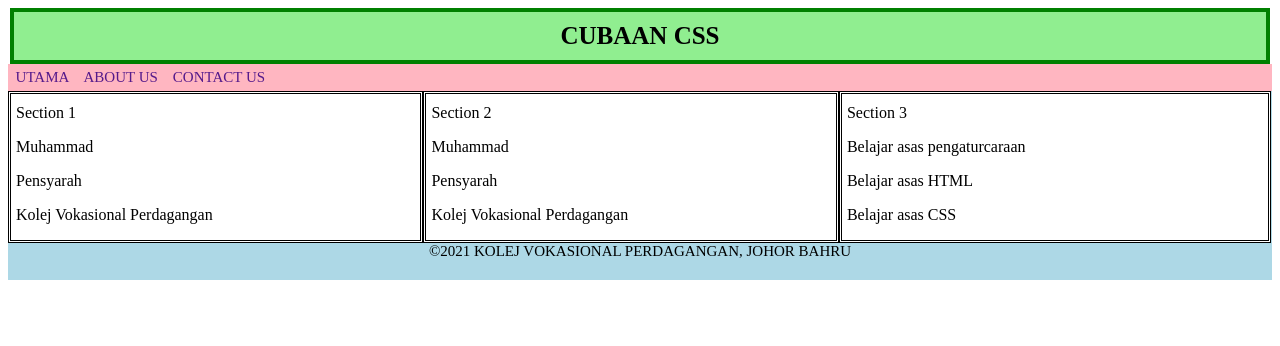
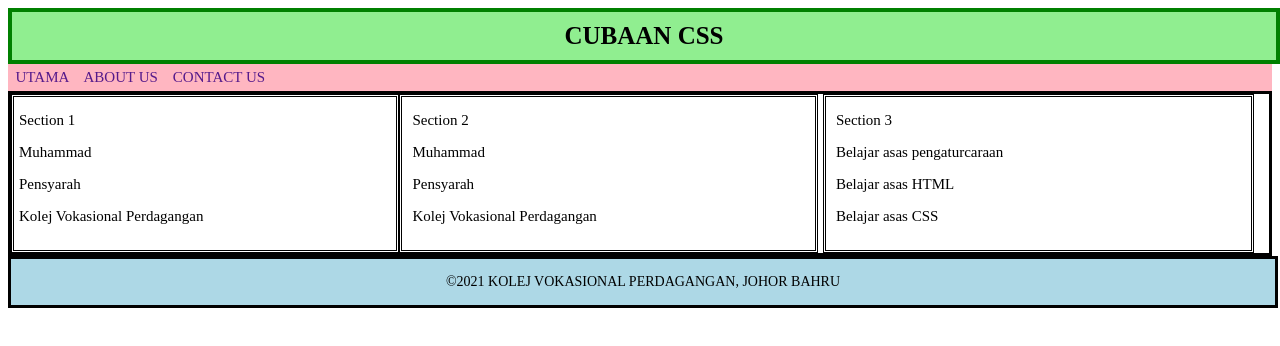
Before and after one commit to frizzdynnn/KPD1023_CSS, a plain HTML site: page cubaan_css.html in a window 1280 px wide. Drawn offline with Linux system fonts and the light colour scheme.

Commit message:
Update cubaan_css.html

```diff
--- a/cubaan_css.html
+++ b/cubaan_css.html
@@ -4,7 +4,7 @@
 <style>
 .header{
   margin: auto;
-  width: 99%;
+  width: 100%;
   border-style: solid;
   border-width: 4px;
   border-color: green;
@@ -28,48 +28,54 @@ a{
   text-decoration: none;
 }
 .kandungan{
-  background-color: none;
+  background-color: white;
+  border-style:  solid;
+
 }
 .p1{
-  width: 32%;
+  width: 30%;
   margin: auto;
+  font-size: 15px;
   border-style: double;
-  font-weight: ;
-  padding-top: 10px;
+  padding-top: 15px;
   padding-left: 5px;
-  float:left;
-  background-color: white;
-
+  padding-bottom: 10px;
+  float: left;
+  clear: left;
 }
 .p2{
   width: 32%;
   margin: auto;
+  font-size: 15px;
   border-style: double;
+  padding-top: 15px;
+  padding-left: 10px;
+  padding-bottom: 10px;
   font-weight: ;
-  padding-top: 10px;
-  padding-left: 5px;
   float: left;
-  background-color: white;
 }
 .p3{
-  width: 33.3%;
+  width: 33%;
   margin: auto;
+  font-size: 15px;
   border-style: double;
-  font-weight: ;
-  padding-top: 10px;
-  padding-left: 5px;
-  float: left;
-  background-color: white;
+  padding-top: 15px;
+  padding-left: 10px;
+  padding-bottom: 10px;
+  margin-right: 15px;
+  margin-left: ;
+
 
 }
 
 .kaki{
   width: 100%;
   text-align: center;
-  font-size: 15px;
+  font-size: 14px;
   background-color: lightblue;
-  padding-bottom: 20px;
-  padding-top: 20px;
+  border-style: solid;
+  padding-top: 15px;
+  padding-bottom: 15px;
 }
 
 
```
